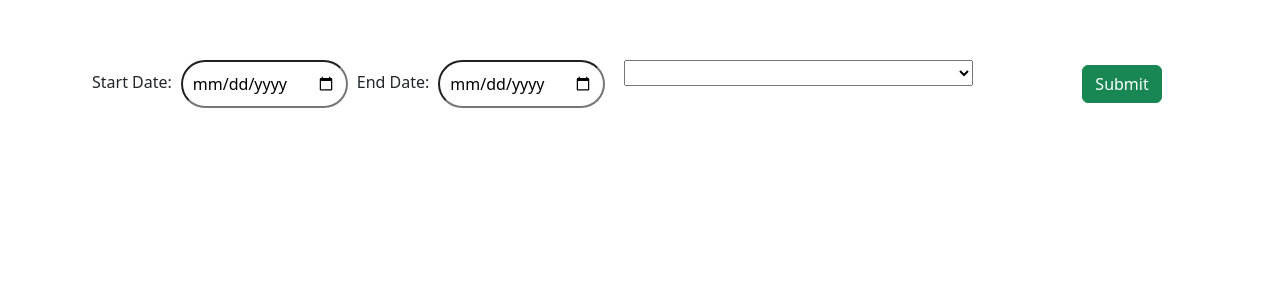
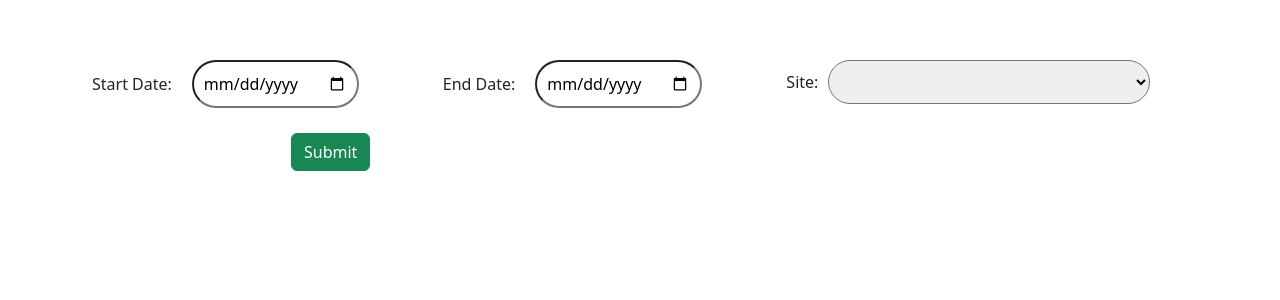
Before and after one commit to preddybreddy/IoT_Dashboard_UI, a React (Create React App) app: page / in a window 1280 px wide. Shown: the top 300 px of the page. Built offline with nearby package versions, Linux system fonts and the light colour scheme.

Commit message:
border-radius to Site

```diff
--- a/src/Components/DateInputComponent.js
+++ b/src/Components/DateInputComponent.js
@@ -71,15 +71,20 @@ class DateInputComponent extends React.Component {
             <div className="main-container container">
 
                 <div className="input-group">
-
+                    <div className="input-start-date">
                         <label>Start Date: </label>
                         <div className="input-date-outer" >
                             <input className="input-date" placeholder='Start Date' type="date"  onChange={this.handleChangeStartDate}></input>
                         </div>
+                    </div>
+                    <div className="input-end-date">
                         <label>End Date: </label>
                         <div className="input-date-outer">
                             <input className="input-date" placeholder='End Date' type="date"  onChange={this.handleChangeEndDate}></input>
                         </div>
+                    </div>
+                    <div className="input-site">
+                        <label>Site: </label>
                         <div className="input-site-outer">
                             <div className="site-drop-down">
                                 <select className="site-drop-down-select" onChange={this.handleChangeSiteId}>
@@ -95,6 +100,7 @@ class DateInputComponent extends React.Component {
                                     <option value="12">Fuji UK</option>
                                     <option value="26">Farrar Marietta RiverCity</option>
                                 </select>
+                            </div>
                         </div>
                     </div>
                     <div className="submit-button">
--- a/src/index.css
+++ b/src/index.css
@@ -30,22 +30,52 @@ code {
 
 .input-site-outer {
   padding: 10px;
-  margin-left: 200px;
+
 }
 
 .input-date-outer {
+  display: inline-block;
+  position: relative;
   padding: 10px;
   margin-left: 10px;
+}
+.input-end-date {
+  position: relative;
+  left: 75px;
+}
+
+.input-site-outer {
+  display: inline-block;
+}
+
+.input-site {
+  position: relative;
+  left: 150px;
+  margin-top: 0px;
+  padding: 0px;
 }
 
 label {
   margin-top: 20px;
 }
 
+
+.btn.btn-success {
+  margin: 0;
+  position: relative;
+  left: 100px;
+}
+
 .submit-button {
   border-radius:50px;
   margin-top: 15px;
 }
+
+#SiteIdDropdown {
+  border: 2px solid red;
+  border-radius: 25px;
+}
+
 
 .table-headers {
   font-size: 13px;
@@ -76,3 +106,18 @@ label {
   padding-top: 30px;
 
 }
+
+.site-drop-down
+{
+  position: relative;
+  display: block;
+  width: 20.1em;
+	height: 2.7em;
+
+}
+
+.site-drop-down-select {
+  border-radius: 25px;
+  height: 100%;
+  width: 100%;
+}
```
Lines whose indentation alone changed are shown as unchanged.
